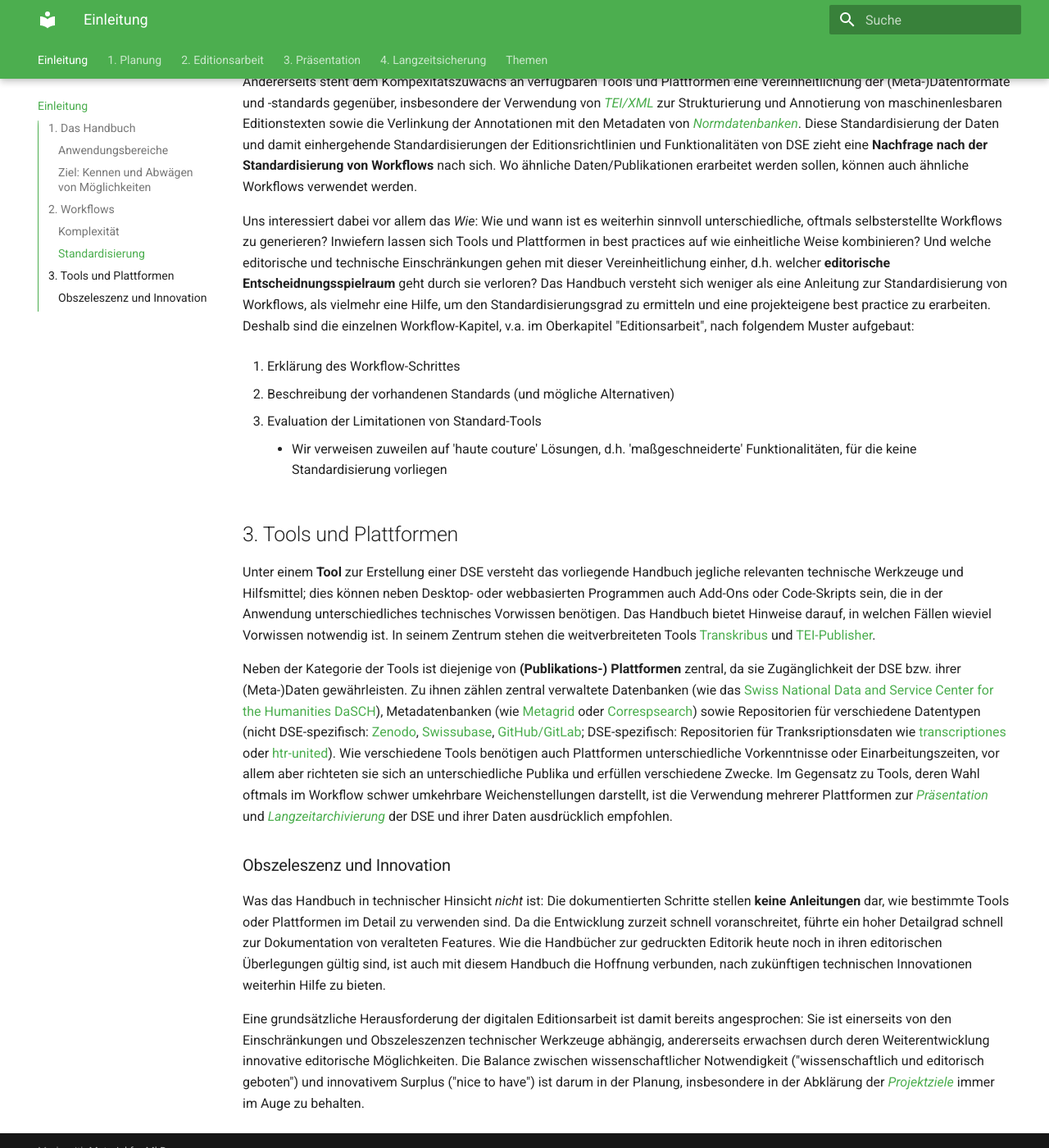
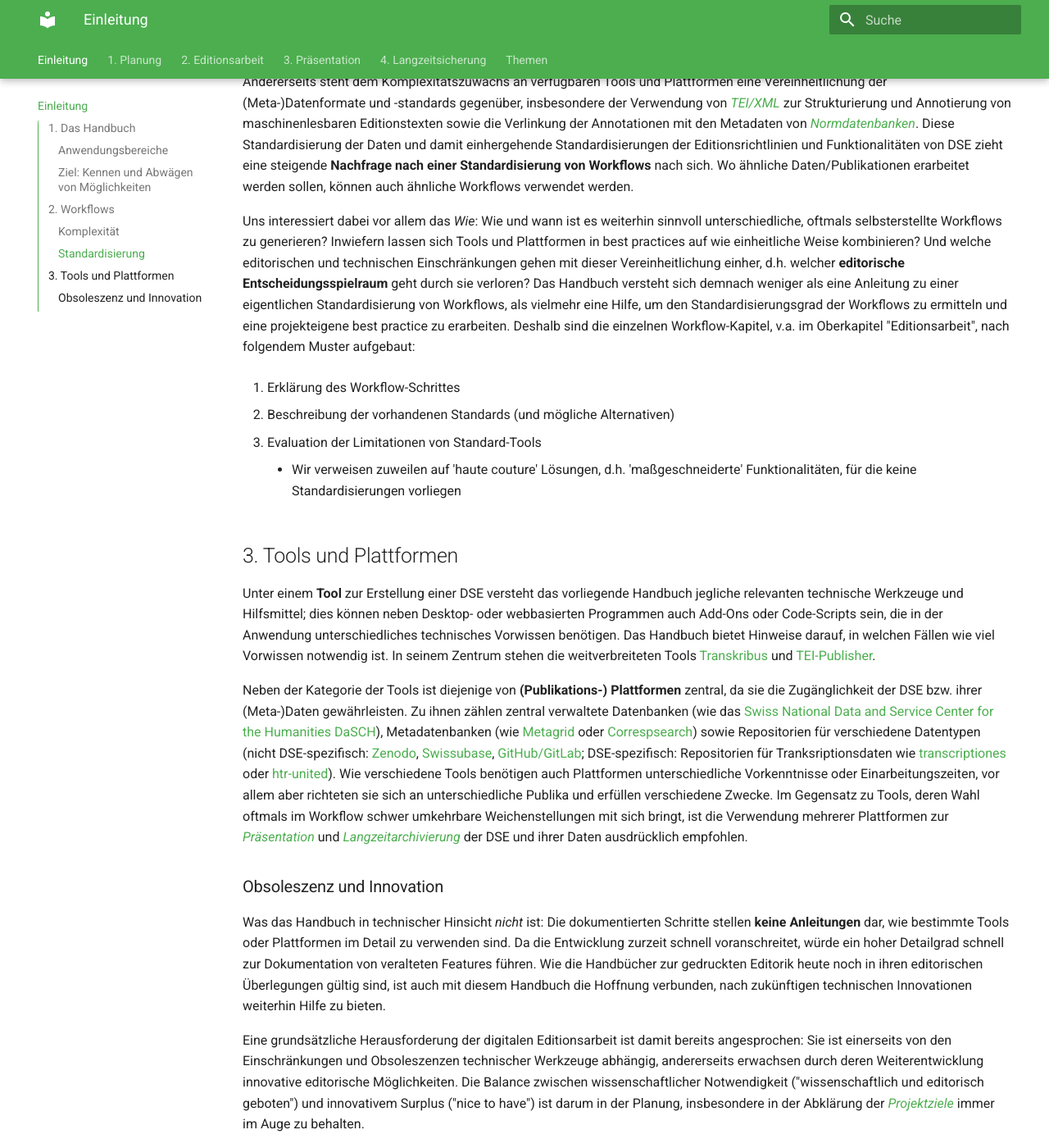
Before and after one commit to zde-uzh/proto4diged-handbook, an MkDocs documentation site: the page built from docs/index.md, in a window 1280 px wide and 1400 px high, scrolled down 1728 px. Shown: the whole window at 82% size. Built offline with MkDocs 1.6.1 and Material for MkDocs 9.7.7, drawn with Linux system fonts in a browser that asks for light colours; some of the changed text lies outside the part shown.

```diff
--- a/docs/index.md
+++ b/docs/index.md
@@ -32,26 +32,26 @@ Workflows rückten in den letzten Jahren verstärkt in den **Fokus der Digital H
 
 ### Standardisierung
 
-Andererseits steht dem Kompexitätszuwachs an verfügbaren Tools und Plattformen eine Vereinheitlichung der (Meta-)Datenformate und -standards gegenüber, insbesondere der Verwendung von [*TEI/XML*](Themen/tei.md) zur Strukturierung und Annotierung von maschinenlesbaren Editionstexten sowie die Verlinkung der Annotationen mit den Metadaten von [*Normdatenbanken*](Themen/authority.md). Diese Standardisierung der Daten und damit einhergehende Standardisierungen der Editionsrichtlinien und Funktionalitäten von DSE zieht eine **Nachfrage nach der Standardisierung von Workflows** nach sich. Wo ähnliche Daten/Publikationen erarbeitet werden sollen, können auch ähnliche Workflows verwendet werden.
+Andererseits steht dem Komplexitätszuwachs an verfügbaren Tools und Plattformen eine Vereinheitlichung der (Meta-)Datenformate und -standards gegenüber, insbesondere der Verwendung von [*TEI/XML*](Themen/tei.md) zur Strukturierung und Annotierung von maschinenlesbaren Editionstexten sowie die Verlinkung der Annotationen mit den Metadaten von [*Normdatenbanken*](Themen/authority.md). Diese Standardisierung der Daten und damit einhergehende Standardisierungen der Editionsrichtlinien und Funktionalitäten von DSE zieht eine steigende **Nachfrage nach einer Standardisierung von Workflows** nach sich. Wo ähnliche Daten/Publikationen erarbeitet werden sollen, können auch ähnliche Workflows verwendet werden.
 
-Uns interessiert dabei vor allem das *Wie*: Wie und wann ist es weiterhin sinnvoll unterschiedliche, oftmals selbsterstellte Workflows zu generieren? Inwiefern lassen sich Tools und Plattformen  in best practices auf wie einheitliche Weise kombinieren? Und welche editorische und technische Einschränkungen gehen mit dieser Vereinheitlichung einher, d.h. welcher **editorische Entscheidnungsspielraum** geht durch sie verloren? Das Handbuch versteht sich weniger als eine Anleitung zur Standardisierung von Workflows, als vielmehr eine Hilfe, um den Standardisierungsgrad zu ermitteln und eine projekteigene best practice zu erarbeiten. Deshalb sind die einzelnen Workflow-Kapitel, v.a. im Oberkapitel "Editionsarbeit", nach folgendem Muster aufgebaut:
+Uns interessiert dabei vor allem das *Wie*: Wie und wann ist es weiterhin sinnvoll unterschiedliche, oftmals selbsterstellte Workflows zu generieren? Inwiefern lassen sich Tools und Plattformen  in best practices auf wie einheitliche Weise kombinieren? Und welche editorischen und technischen Einschränkungen gehen mit dieser Vereinheitlichung einher, d.h. welcher **editorische Entscheidungsspielraum** geht durch sie verloren? Das Handbuch versteht sich demnach weniger als eine Anleitung zu einer eigentlichen Standardisierung von Workflows, als vielmehr eine Hilfe, um den Standardisierungsgrad der Workflows zu ermitteln und eine projekteigene best practice zu erarbeiten. Deshalb sind die einzelnen Workflow-Kapitel, v.a. im Oberkapitel "Editionsarbeit", nach folgendem Muster aufgebaut:
 
 1. Erklärung des Workflow-Schrittes
 
 2. Beschreibung der vorhandenen Standards (und mögliche Alternativen)
 
 3. Evaluation der Limitationen von Standard-Tools
-    -  Wir verweisen zuweilen auf 'haute couture' Lösungen, d.h. 'maßgeschneiderte' Funktionalitäten, für die keine Standardisierung vorliegen
+    -  Wir verweisen zuweilen auf 'haute couture' Lösungen, d.h. 'maßgeschneiderte' Funktionalitäten, für die keine Standardisierungen vorliegen
 
 
 ## 3. Tools und Plattformen
 
-Unter einem **Tool** zur Erstellung einer DSE versteht das vorliegende Handbuch jegliche relevanten technische Werkzeuge und Hilfsmittel; dies können neben Desktop- oder webbasierten Programmen auch Add-Ons oder Code-Skripts sein, die in der Anwendung unterschiedliches technisches Vorwissen benötigen. Das Handbuch bietet Hinweise darauf, in welchen Fällen wieviel Vorwissen notwendig ist. In seinem Zentrum stehen die weitverbreiteten Tools [Transkribus](https://app.transkribus.org/) und [TEI-Publisher](https://teipublisher.com/).
+Unter einem **Tool** zur Erstellung einer DSE versteht das vorliegende Handbuch jegliche relevanten technische Werkzeuge und Hilfsmittel; dies können neben Desktop- oder webbasierten Programmen auch Add-Ons oder Code-Scripts sein, die in der Anwendung unterschiedliches technisches Vorwissen benötigen. Das Handbuch bietet Hinweise darauf, in welchen Fällen wie viel Vorwissen notwendig ist. In seinem Zentrum stehen die weitverbreiteten Tools [Transkribus](https://app.transkribus.org/) und [TEI-Publisher](https://teipublisher.com/).
 
-Neben der Kategorie der Tools ist diejenige von **(Publikations-) Plattformen** zentral, da sie Zugänglichkeit der DSE bzw. ihrer (Meta-)Daten gewährleisten. Zu ihnen zählen zentral verwaltete  Datenbanken (wie das [Swiss National Data and Service Center for the Humanities DaSCH](https://www.dasch.swiss/)), Metadatenbanken (wie [Metagrid](https://metagrid.ch/) oder [Correspsearch](https://correspsearch.net)) sowie Repositorien für verschiedene Datentypen (nicht DSE-spezifisch: [Zenodo](https://zenodo.org/), [Swissubase](https://www.swissubase.ch/en/), [GitHub/GitLab](https://github.com/); DSE-spezifisch: Repositorien für Tranksriptionsdaten wie [transcriptiones](https://transcriptiones.ch/) oder [htr-united](https://htr-united.github.io/)). Wie verschiedene Tools benötigen auch Plattformen unterschiedliche Vorkenntnisse oder Einarbeitungszeiten, vor allem aber richteten sie sich an unterschiedliche Publika und erfüllen verschiedene Zwecke. Im Gegensatz zu Tools, deren Wahl oftmals im Workflow schwer umkehrbare Weichenstellungen darstellt, ist die Verwendung mehrerer Plattformen zur [*Präsentation*](3_presentation/01_introduction_presentation.md) und [*Langzeitarchivierung*](4_longterm_preservation/01_introduction_preservation.md) der DSE und ihrer Daten  ausdrücklich empfohlen.
+Neben der Kategorie der Tools ist diejenige von **(Publikations-) Plattformen** zentral, da sie die Zugänglichkeit der DSE bzw. ihrer (Meta-)Daten gewährleisten. Zu ihnen zählen zentral verwaltete  Datenbanken (wie das [Swiss National Data and Service Center for the Humanities DaSCH](https://www.dasch.swiss/)), Metadatenbanken (wie [Metagrid](https://metagrid.ch/) oder [Correspsearch](https://correspsearch.net)) sowie Repositorien für verschiedene Datentypen (nicht DSE-spezifisch: [Zenodo](https://zenodo.org/), [Swissubase](https://www.swissubase.ch/en/), [GitHub/GitLab](https://github.com/); DSE-spezifisch: Repositorien für Tranksriptionsdaten wie [transcriptiones](https://transcriptiones.ch/) oder [htr-united](https://htr-united.github.io/)). Wie verschiedene Tools benötigen auch Plattformen unterschiedliche Vorkenntnisse oder Einarbeitungszeiten, vor allem aber richteten sie sich an unterschiedliche Publika und erfüllen verschiedene Zwecke. Im Gegensatz zu Tools, deren Wahl oftmals im Workflow schwer umkehrbare Weichenstellungen mit sich bringt, ist die Verwendung mehrerer Plattformen zur [*Präsentation*](3_presentation/01_introduction_presentation.md) und [*Langzeitarchivierung*](4_longterm_preservation/01_introduction_preservation.md) der DSE und ihrer Daten ausdrücklich empfohlen.
 
-### Obszeleszenz und Innovation
+### Obsoleszenz und Innovation
 
-Was das Handbuch in technischer Hinsicht _nicht_ ist: Die dokumentierten Schritte stellen **keine Anleitungen** dar, wie bestimmte Tools oder Plattformen im Detail zu verwenden sind. Da die Entwicklung zurzeit schnell voranschreitet, führte ein hoher Detailgrad schnell zur Dokumentation von veralteten Features. Wie die Handbücher zur gedruckten Editorik heute noch in ihren editorischen Überlegungen gültig sind, ist auch mit diesem Handbuch die Hoffnung verbunden, nach zukünftigen technischen Innovationen weiterhin Hilfe zu bieten.
+Was das Handbuch in technischer Hinsicht _nicht_ ist: Die dokumentierten Schritte stellen **keine Anleitungen** dar, wie bestimmte Tools oder Plattformen im Detail zu verwenden sind. Da die Entwicklung zurzeit schnell voranschreitet, würde ein hoher Detailgrad schnell zur Dokumentation von veralteten Features führen. Wie die Handbücher zur gedruckten Editorik heute noch in ihren editorischen Überlegungen gültig sind, ist auch mit diesem Handbuch die Hoffnung verbunden, nach zukünftigen technischen Innovationen weiterhin Hilfe zu bieten.
 
-Eine grundsätzliche Herausforderung der digitalen Editionsarbeit ist damit bereits angesprochen: Sie ist einerseits von den Einschränkungen und Obszeleszenzen technischer Werkzeuge abhängig, andererseits erwachsen durch deren Weiterentwicklung innovative editorische Möglichkeiten. Die Balance zwischen wissenschaftlicher Notwendigkeit ("wissenschaftlich und editorisch geboten") und innovativem Surplus ("nice to have") ist darum in der Planung, insbesondere in der Abklärung der [*Projektziele*](1_Planung/01_Projektziele_und_-ressourcen.md) immer im Auge zu behalten.
+Eine grundsätzliche Herausforderung der digitalen Editionsarbeit ist damit bereits angesprochen: Sie ist einerseits von den Einschränkungen und Obsoleszenzen technischer Werkzeuge abhängig, andererseits erwachsen durch deren Weiterentwicklung innovative editorische Möglichkeiten. Die Balance zwischen wissenschaftlicher Notwendigkeit ("wissenschaftlich und editorisch geboten") und innovativem Surplus ("nice to have") ist darum in der Planung, insbesondere in der Abklärung der [*Projektziele*](1_Planung/01_Projektziele_und_-ressourcen.md) immer im Auge zu behalten.
```
Also changed, not shown: other parts of docs/index.md (+6 -6 lines), docs/1_Planung/01_Projektziele_und_-ressourcen.md (+8 -8 lines), docs/1_Planung/02_Vorbildhafte_Editionen.md (+9 -9 lines), docs/1_Planung/03_Vernetzung.md (+7 -7 lines), docs/2_Editionsarbeit/01_Einleitung_in_die_digitale_Editionsarbeit.md (+1 -1 lines), docs/2_Editionsarbeit/02_Textkonstitution.md (+10 -10 lines).
